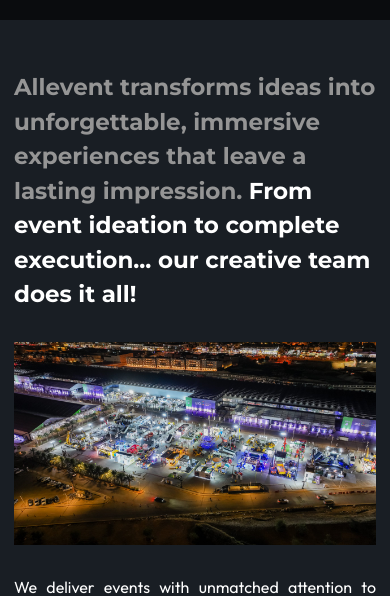
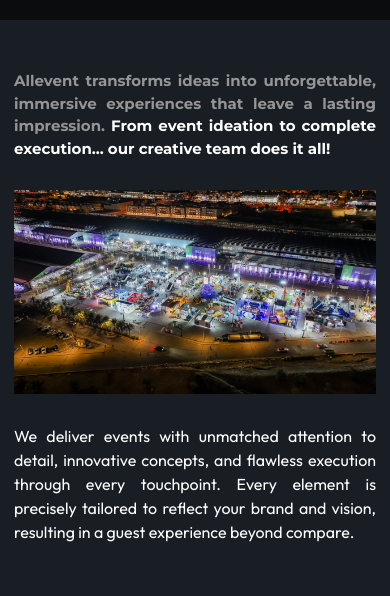
Before and after one commit to Med-Ali20/allevent, a Next.js app: page / in a window 390 px wide. Shown: the part 824-1420 px from the top of the page. Built offline with nearby package versions, Linux system fonts and the light colour scheme; grey boxes are pictures that could not be loaded.

Commit message:
made description text justified

```diff
--- a/app/sections/Description/index.tsx
+++ b/app/sections/Description/index.tsx
@@ -19,9 +19,9 @@
   return (
     <div
     dir={locale === "ar" ? "rtl" : ""}
-      className={`${className} mx-[1.4rem] md:mx-[5rem] mt-[5rem] mb-[8rem] lg:mb-2 ${locale === 'ar' ? 'text-justify font-[zain]' : 'text-left lg:text-justify' }`}
+      className={`${className} mx-[1.4rem] md:mx-[5rem] mt-[5rem] mb-[8rem] lg:mb-2 ${locale === 'ar' ? 'text-justify font-[zain]' : 'text-justify' }`}
     >
-      <h2 className="text-[2.3rem] md:text-[1.7rem] font-bold lg:leading-[2rem]">
+      <h2 className="text-[1.5rem] md:text-[1.7rem] font-bold lg:leading-[2rem]">
         <span className="text-[#959595]">
           {t.homepage.impressions}
         </span>
--- a/app/sections/Hero/index.tsx
+++ b/app/sections/Hero/index.tsx
@@ -38,8 +38,8 @@
           </h1>
         ) : (
           <h1 className="text-[4rem] md:text-[4.5rem] font-[zain] font-bold text-right leading-none md:leading-[4rem]">
-            <span className="text-secondary">.</span>
-            <span className="text-primary">.</span>من الفكرة للتنفيذ
+            <span>.</span>
+            <span>.</span>من الفكرة للتنفيذ
             <br />
             {"\u202Bنُبدع في تصميم التفاصيل!\u202C"}
           </h1>
```
